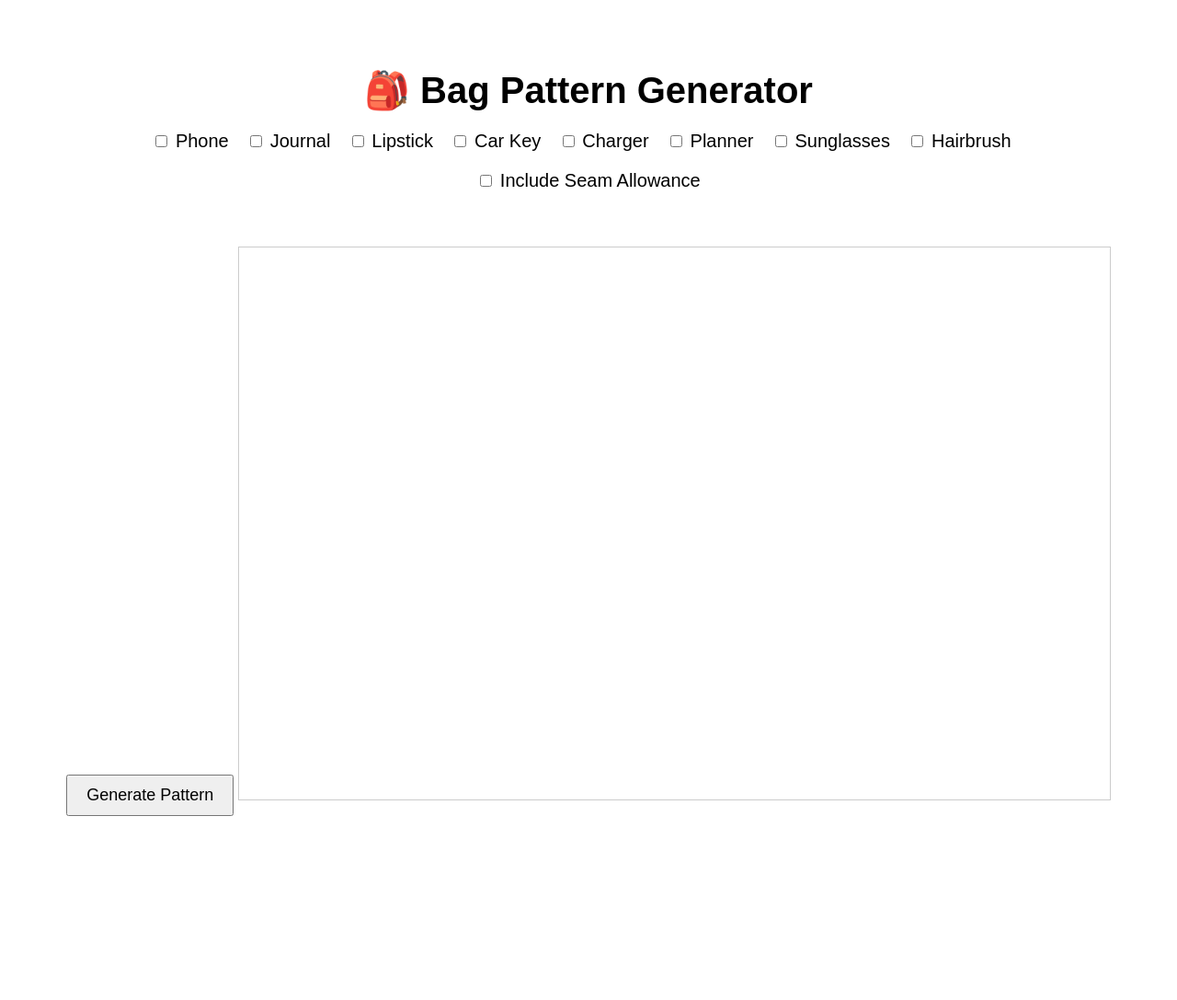
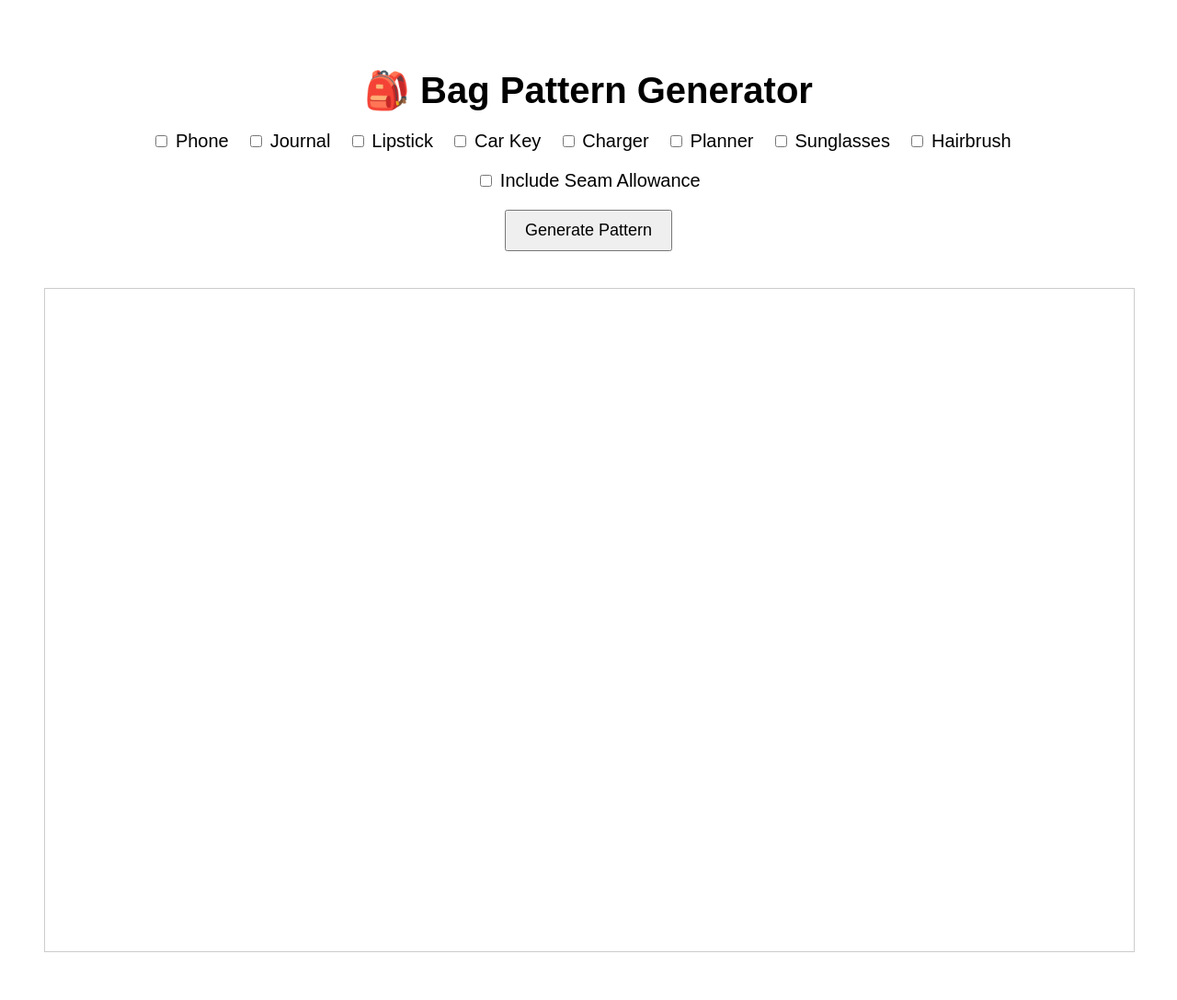
Before and after one commit to kayahirsch/pattern-3d-generator, a Flask app: page / in a window 1280 px wide. Shown: the whole page at 92% size. Before the commit the page ends 887 px from the top, so only its background shows below. Run offline with Flask 3, Linux system fonts and the light colour scheme.

Commit message:
Update index.html

```diff
--- a/templates/index.html
+++ b/templates/index.html
@@ -28,9 +28,11 @@
         #svg-container {
             margin-top: 40px;
             border: 1px solid #ccc;
-            width: 80%;
-            height: 600px;
+            width: 100%;
+            height: 1000px;
+            max-height: 90vh;
         }
+
     </style>
 </head>
 <body>
@@ -52,7 +54,7 @@
     </div>
     <button onclick="generatePattern()">Generate Pattern</button>
 
-    <object id="svg-container" type="image/svg+xml"></object>
+    <embed id="svg-container" type="image/svg+xml" style="width:100%; height:90vh; border:1px solid #ccc;" />
 
     <script>
         async function generatePattern() {
@@ -80,7 +82,7 @@
             const svg = data.svg;
             const blob = new Blob([svg], { type: "image/svg+xml" });
             const url = URL.createObjectURL(blob);
-            document.getElementById("svg-container").data = url;
+            document.getElementById("svg-container").src = url;
         }
     </script>
 </body>
```
